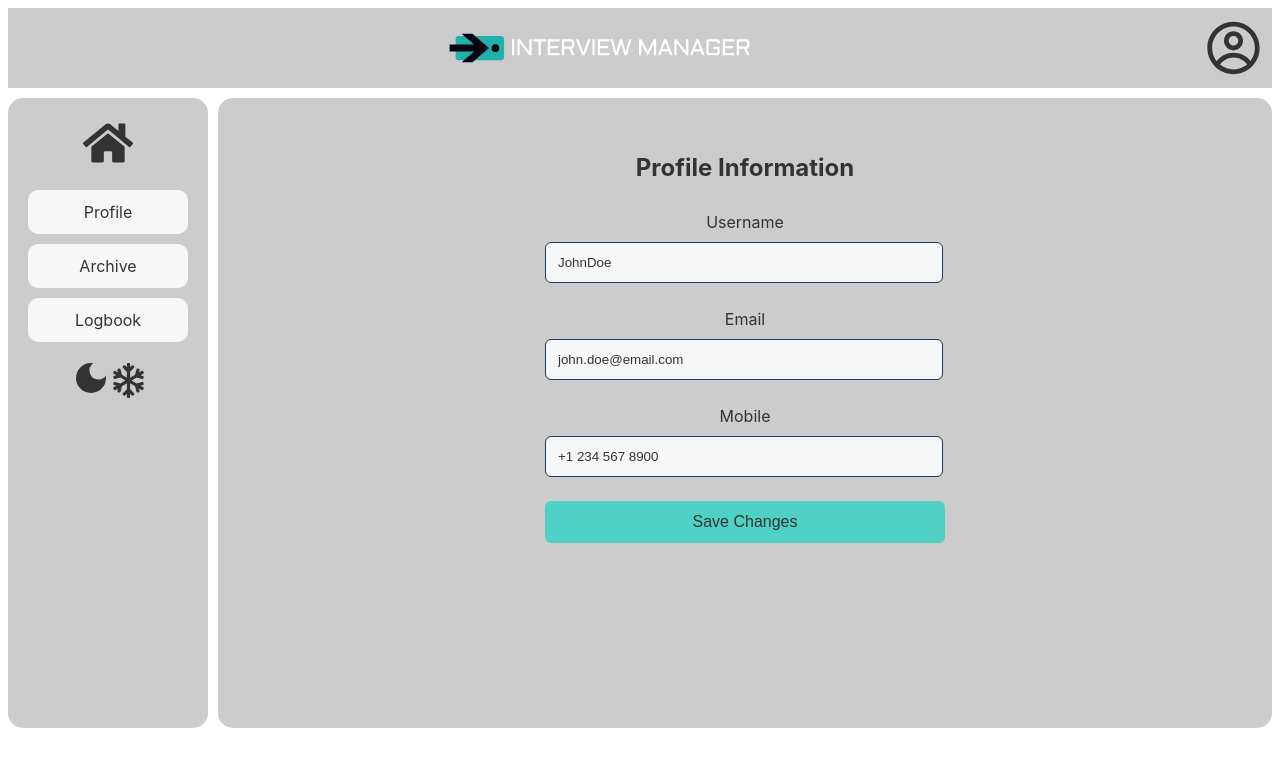
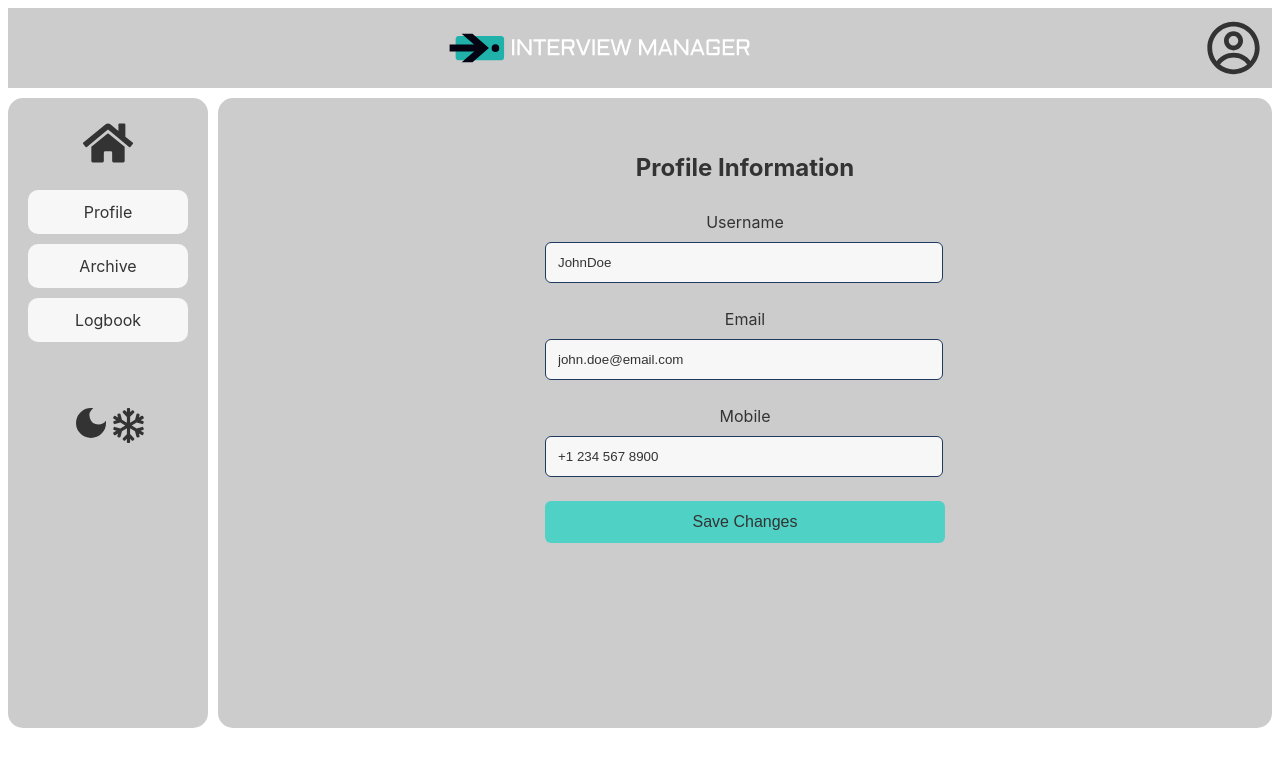
Before and after one commit to johnfa1508/interview-manager-client, a React (Vite) app: page /profile in a window 1280 px wide. Shown: the top 766 px of the page. Built offline with nearby package versions, Linux system fonts and the light colour scheme; no server answers.

Commit message:
small changes

```diff
--- a/src/components/navigation/style.css
+++ b/src/components/navigation/style.css
@@ -30,9 +30,9 @@ nav ul li {
 }
 
 .xmas-icon {
-  margin-top: auto; /* Push the icon to the bottom */
-  align-self: center; /* Center horizontally if needed */
-  height: 35px; /* Ensure consistent size */
+  margin-top: 50px;
+  align-self: center;
+  height: 35px;
   width: 35px;
   color: var(--text-color);
   cursor: pointer;
```
Also changed, not shown: src/index.css (line endings or trailing spaces).
